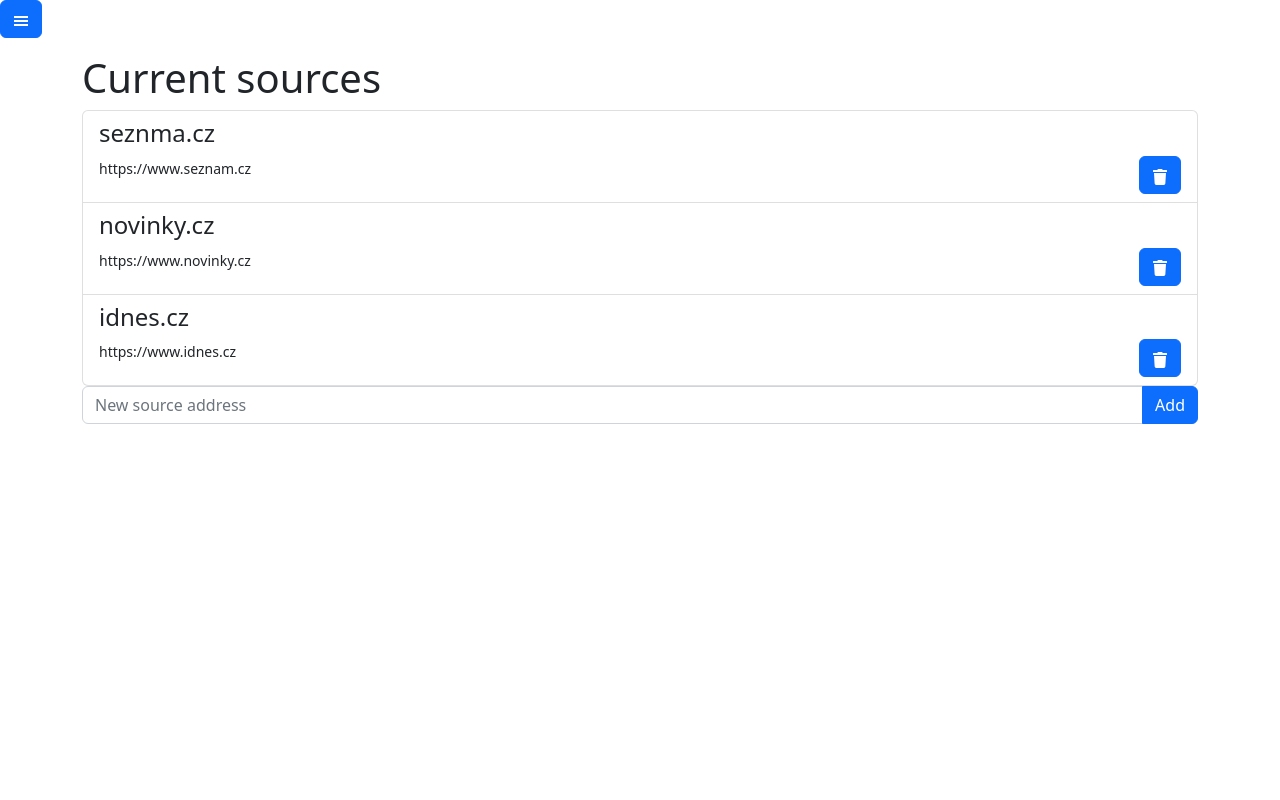
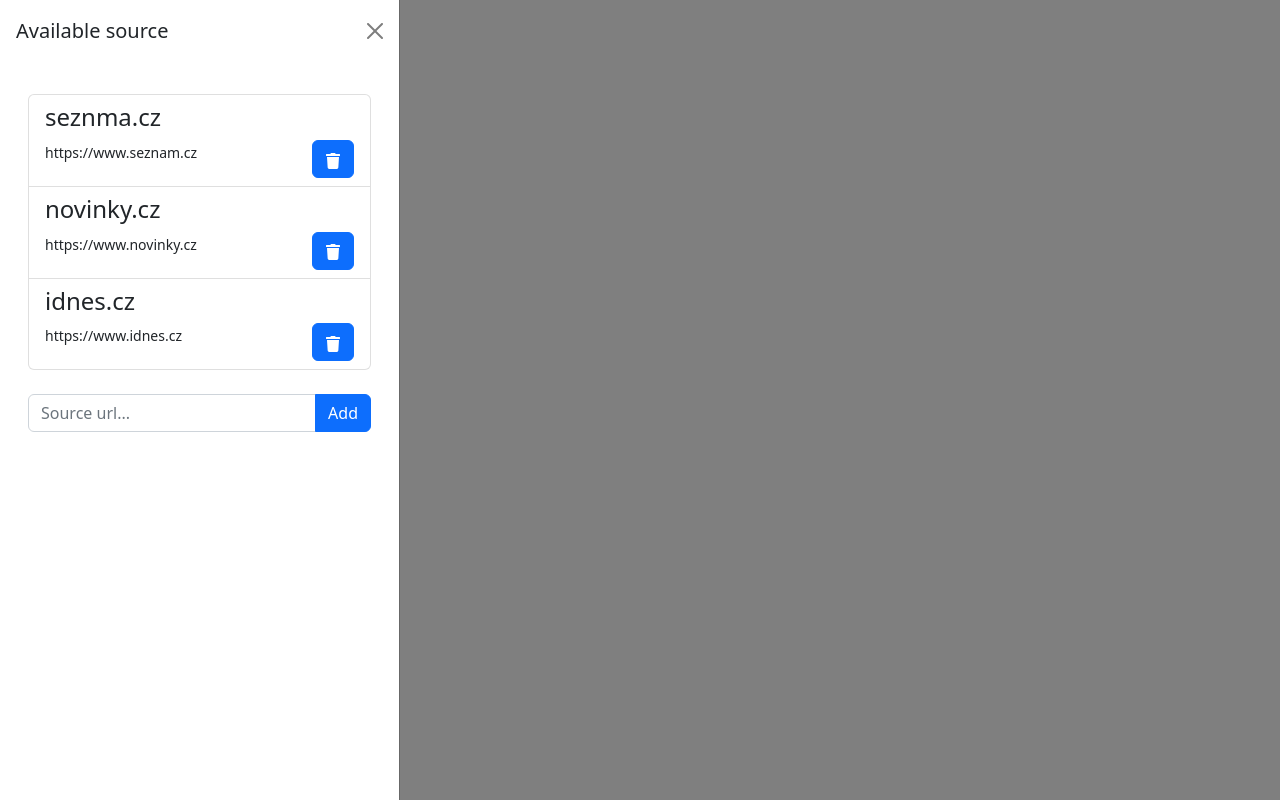
Before and after one commit to QuickRead/QuickRead, a Gatsby site: page /main_page in a window 1280 px wide. Both pictures are taken after a click on the button 21 px from the left and 19 px from the top of the page. Built offline with nearby package versions, Linux system fonts and the light colour scheme; Gatsby itself is replaced by a stand-in of ours.

Commit message:
Pretty sidebar

```diff
--- a/src/components/burger_menu.tsx
+++ b/src/components/burger_menu.tsx
@@ -1,16 +1,42 @@
 import * as React from 'react';
-import { GiHamburgerMenu } from 'react-icons/gi';
-import { Button } from 'react-bootstrap';
+import { AiOutlineClose, AiOutlineMenu } from 'react-icons/ai';
+import { Button, Offcanvas } from 'react-bootstrap';
 
-export function BurgerMenu(props: React.PropsWithChildren<Object>) {
+const sidebar = {
+  position: 'relative' as 'relative',
+  height: '100vh',
+  width: '0px',
+};
+
+interface BurgerMenuProps {
+  title: string,
+}
+
+const burgerButtonStyles = {
+  position: 'fixed' as 'fixed',
+  margin: '10px',
+}
+
+export function BurgerMenu(props: React.PropsWithChildren<BurgerMenuProps>) {
   const [open, setOpen] = React.useState(false);
 
   return (
     <>
-      <Button onClick={() => setOpen(open => !open)}>
-        <GiHamburgerMenu />
+      <Button
+        variant="primary"
+        onClick={() => setOpen(open => !open)}
+        style={burgerButtonStyles}
+      >
+        <AiOutlineMenu />
       </Button>
-      {open && props.children}
+      <Offcanvas show={open} onHide={() => setOpen(false)}>
+        <Offcanvas.Header closeButton>
+          <Offcanvas.Title>{props.title}</Offcanvas.Title>
+        </Offcanvas.Header>
+        <Offcanvas.Body>
+          {props.children}
+        </Offcanvas.Body>
+      </Offcanvas>
     </>
   );
 }
--- a/src/components/site_picker.tsx
+++ b/src/components/site_picker.tsx
@@ -19,7 +19,6 @@
 
   return (
     <div className="container mt-3">
-      <h1>Current sources</h1>
       <ListGroup>
         {sites.map((site: Site) => {
           return (
@@ -36,10 +35,11 @@
         })
         }
       </ListGroup>
+      <div className='mb-4' />
       <InputGroup>
         <Form.Control
           type="url"
-          placeholder="New source address"
+          placeholder="Source url..."
           value={newUrl}
           onChange={(e) => setNewUrl(e.target.value)}
         />
--- a/src/pages/main_page.tsx
+++ b/src/pages/main_page.tsx
@@ -1,6 +1,5 @@
 import * as React from "react"
 import { HeadFC, PageProps } from "gatsby"
-import LinkPicker from "../components/link_picker";
 import { Site, SiteAdjustmentContext, SiteContext } from "../contexts/sites";
 import { BurgerMenu } from "../components/burger_menu";
 import { SitePicker } from "../components/site_picker";
@@ -38,9 +37,10 @@
     <main>
       <SiteContext.Provider value={sites} >
         <SiteAdjustmentContext.Provider value={{ add: addSite, remove: removeSite }}>
-          <BurgerMenu>
+          <BurgerMenu title="Available source">
             <SitePicker />
           </BurgerMenu>
+
         </SiteAdjustmentContext.Provider>
       </SiteContext.Provider>
     </main>
```
